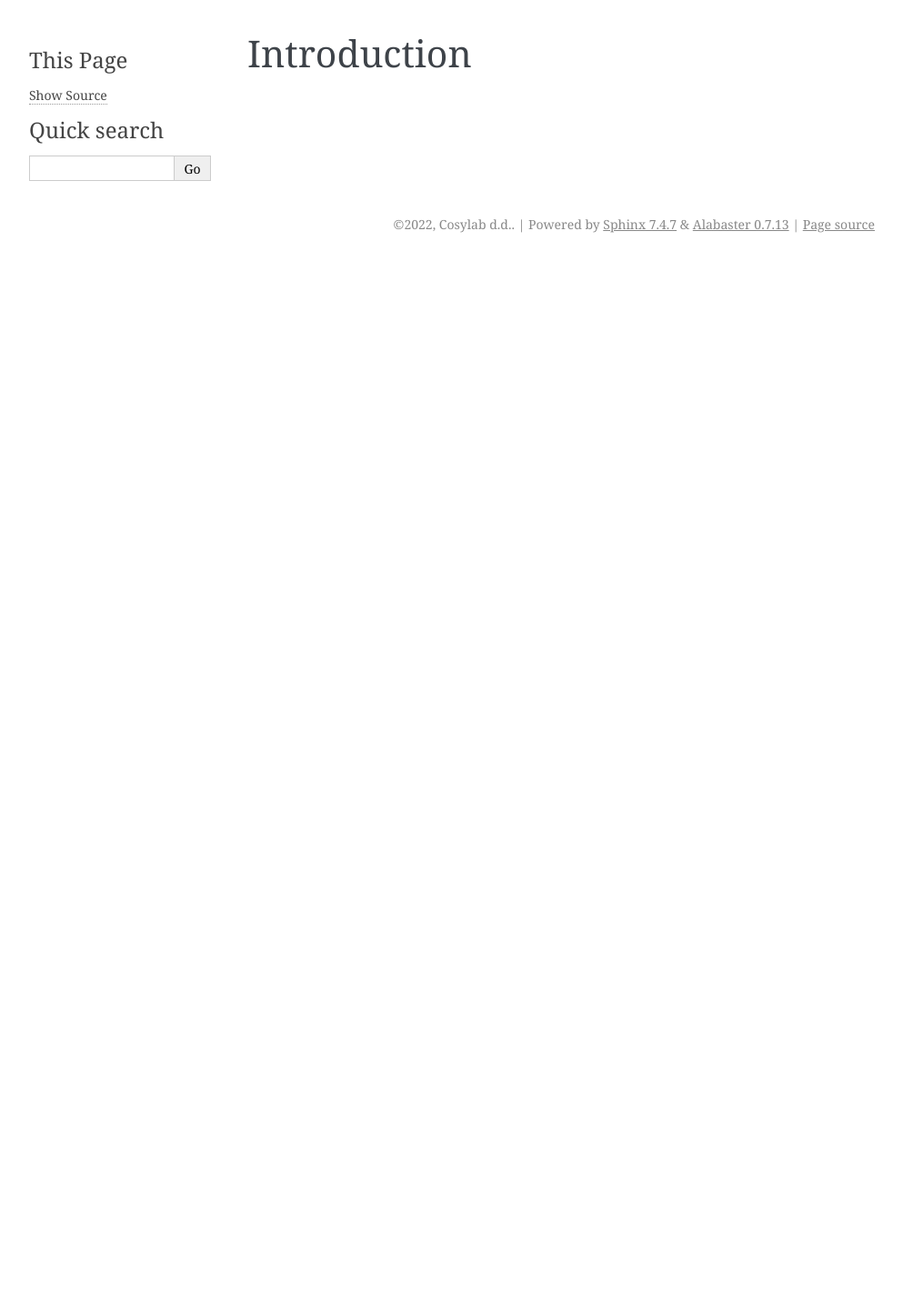
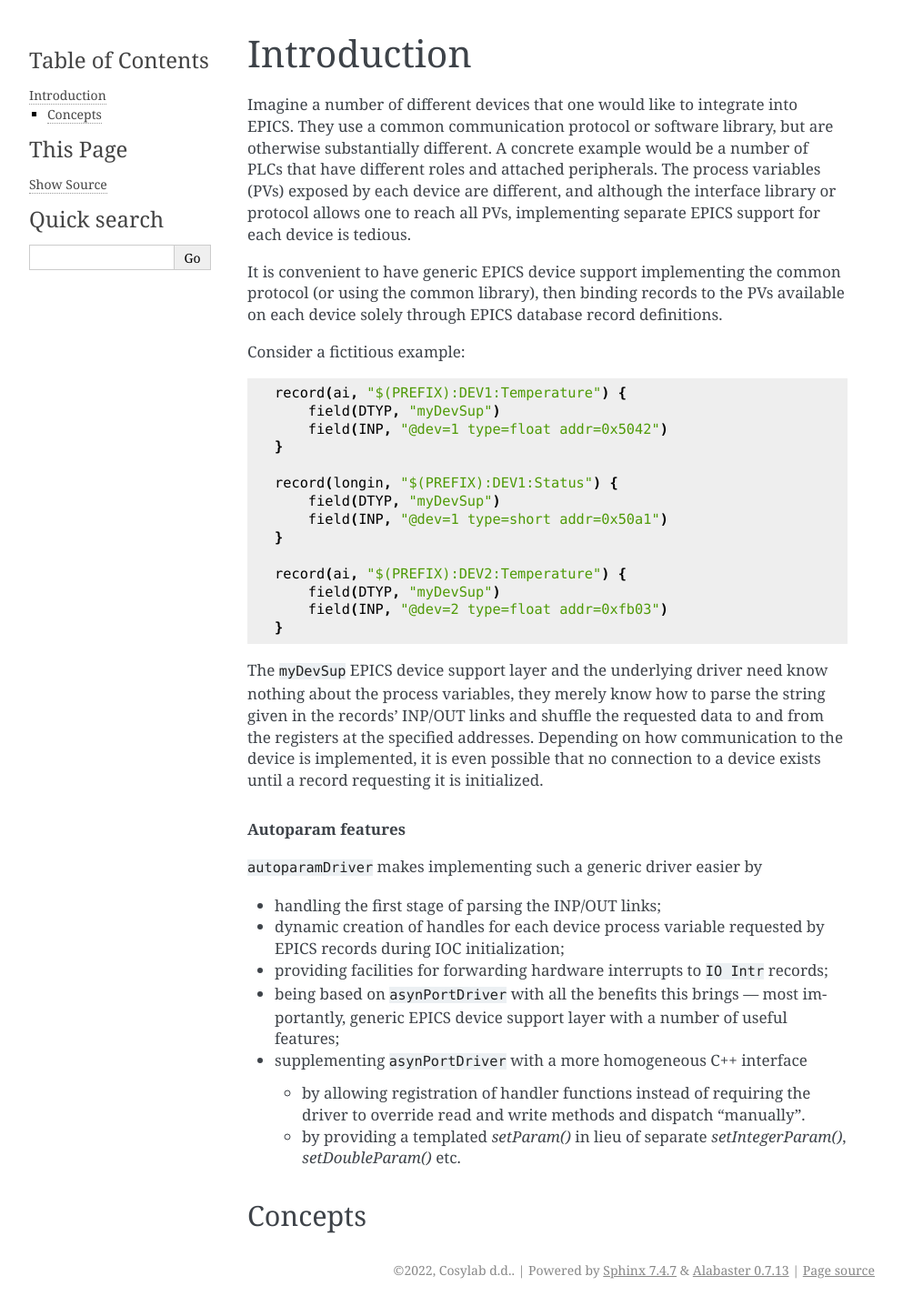
Before and after one commit to Cosylab/autoparamDriver, a Sphinx documentation site: the page built from docs/source/introduction.rst, in a window 1280 px wide. Shown: the whole page at 91% size, without its empty margins (148-1141 px from the left). Built offline with Sphinx 7.4.7, drawn with Linux system fonts in a browser that asks for light colours; the version number could not be read and is left out; before the commit the page ends 900 px from its top, so only the background shows below that.

Commit message:
Add introduction to Introduction

```diff
--- a/docs/source/introduction.rst
+++ b/docs/source/introduction.rst
@@ -4,3 +4,63 @@
 
 Introduction
 ============
+
+Imagine a number of different devices that one would like to integrate into
+EPICS. They use a common communication protocol or software library, but are
+otherwise substantially different. A concrete example would be a number of PLCs
+that have different roles and attached peripherals. The process variables (PVs)
+exposed by each device are different, and although the interface library or
+protocol allows one to reach all PVs, implementing separate EPICS support for
+each device is tedious.
+
+It is convenient to have generic EPICS device support implementing the common
+protocol (or using the common library), then binding records to the PVs
+available on each device solely through EPICS database record definitions.
+
+Consider a fictitious example::
+
+  record(ai, "$(PREFIX):DEV1:Temperature") {
+      field(DTYP, "myDevSup")
+      field(INP, "@dev=1 type=float addr=0x5042")
+  }
+
+  record(longin, "$(PREFIX):DEV1:Status") {
+      field(DTYP, "myDevSup")
+      field(INP, "@dev=1 type=short addr=0x50a1")
+  }
+
+  record(ai, "$(PREFIX):DEV2:Temperature") {
+      field(DTYP, "myDevSup")
+      field(INP, "@dev=2 type=float addr=0xfb03")
+  }
+
+The ``myDevSup`` EPICS device support layer and the underlying driver need know
+nothing about the process variables, they merely know how to parse the string
+given in the records' INP/OUT links and shuffle the requested data to and from
+the registers at the specified addresses. Depending on how communication to the
+device is implemented, it is even possible that no connection to a device exists
+until a record requesting it is initialized.
+
+
+.. _autoparam-features:
+
+.. rubric:: Autoparam features
+
+``autoparamDriver`` makes implementing such a generic driver easier by
+
+* handling the first stage of parsing the INP/OUT links;
+* dynamic creation of handles for each device process variable requested by
+  EPICS records during IOC initialization;
+* providing facilities for forwarding hardware interrupts to ``IO Intr`` records;
+* being based on ``asynPortDriver`` with all the benefits this brings — most
+  importantly, generic EPICS device support layer with a number of useful
+  features;
+* supplementing ``asynPortDriver`` with a more homogeneous C++ interface
+
+  * by allowing registration of handler functions instead of requiring the
+    driver to override read and write methods and dispatch "manually".
+  * by providing a templated `setParam()` in lieu of separate
+    `setIntegerParam()`, `setDoubleParam()` etc.
+
+Concepts
+--------
```
Also changed, not shown: docs/source/index.rst (+4 -3 lines).
